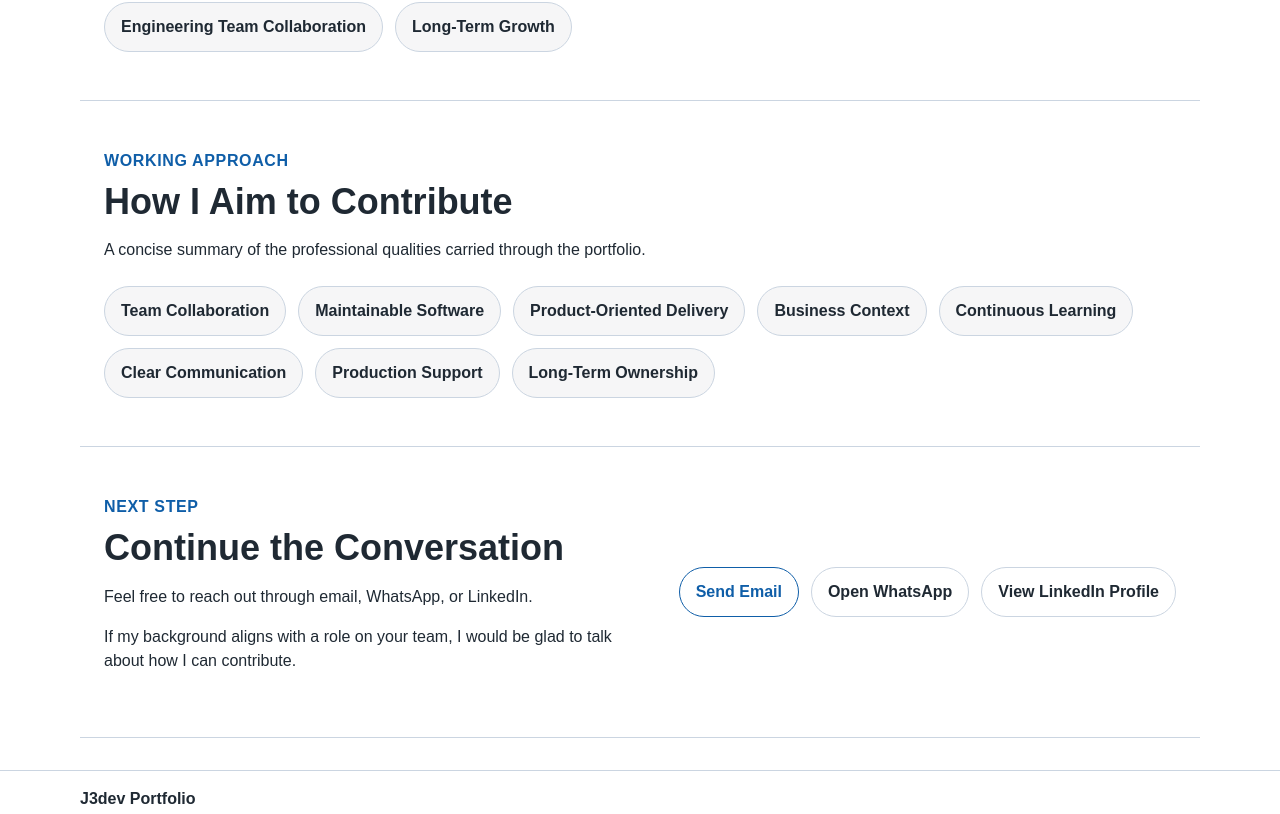
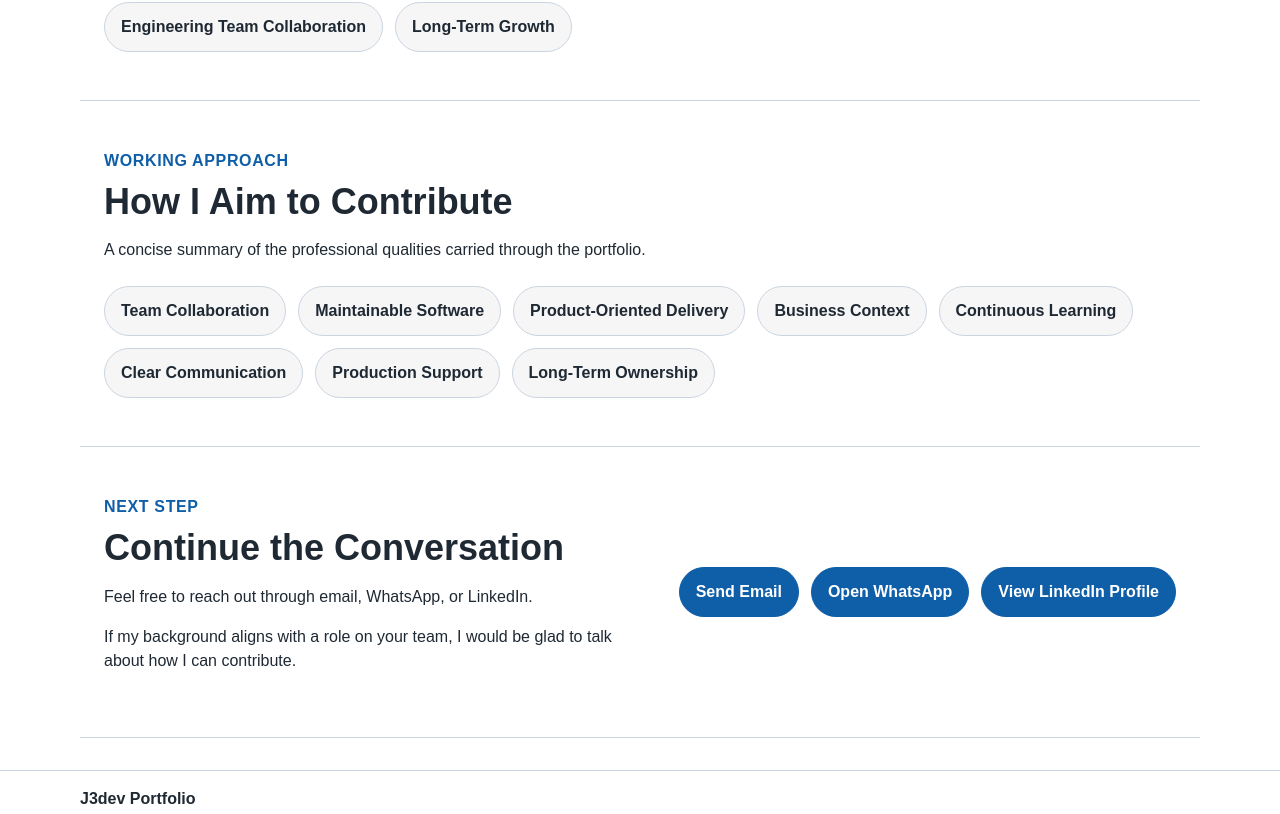
Before and after one commit to jorgejaimes085GH/J3dev-portfolio, an Angular app: page /contact in a window 1280 px wide. Shown: the part 1289-2103 px from the top of the page. Built offline with nearby package versions, Linux system fonts and the light colour scheme.

Commit message:
Enhance contact CTA visibility

```diff
--- a/src/app/pages/contact/contact.ts
+++ b/src/app/pages/contact/contact.ts
@@ -108,8 +108,7 @@ import { ContactMethod } from '../../models/contact.model';
         <nav class="contact-final-cta__actions" [attr.aria-label]="text().ctaAria">
           @for (method of contactMethods(); track method.id) {
             <a
-              class="contact-action"
-              [class.contact-action--primary]="$first"
+              class="contact-action contact-action--primary"
               [href]="method.actionUrl"
               [attr.target]="isExternalUrl(method) ? '_blank' : null"
               [attr.rel]="isExternalUrl(method) ? 'noopener noreferrer' : null"
@@ -239,7 +238,8 @@ import { ContactMethod } from '../../models/contact.model';
 
       .contact-action--primary {
         border-color: var(--app-link-color);
-        color: var(--app-link-color);
+        color: var(--app-background-color);
+        background: var(--app-link-color);
       }
 
       .contact-action:focus-visible {
```
